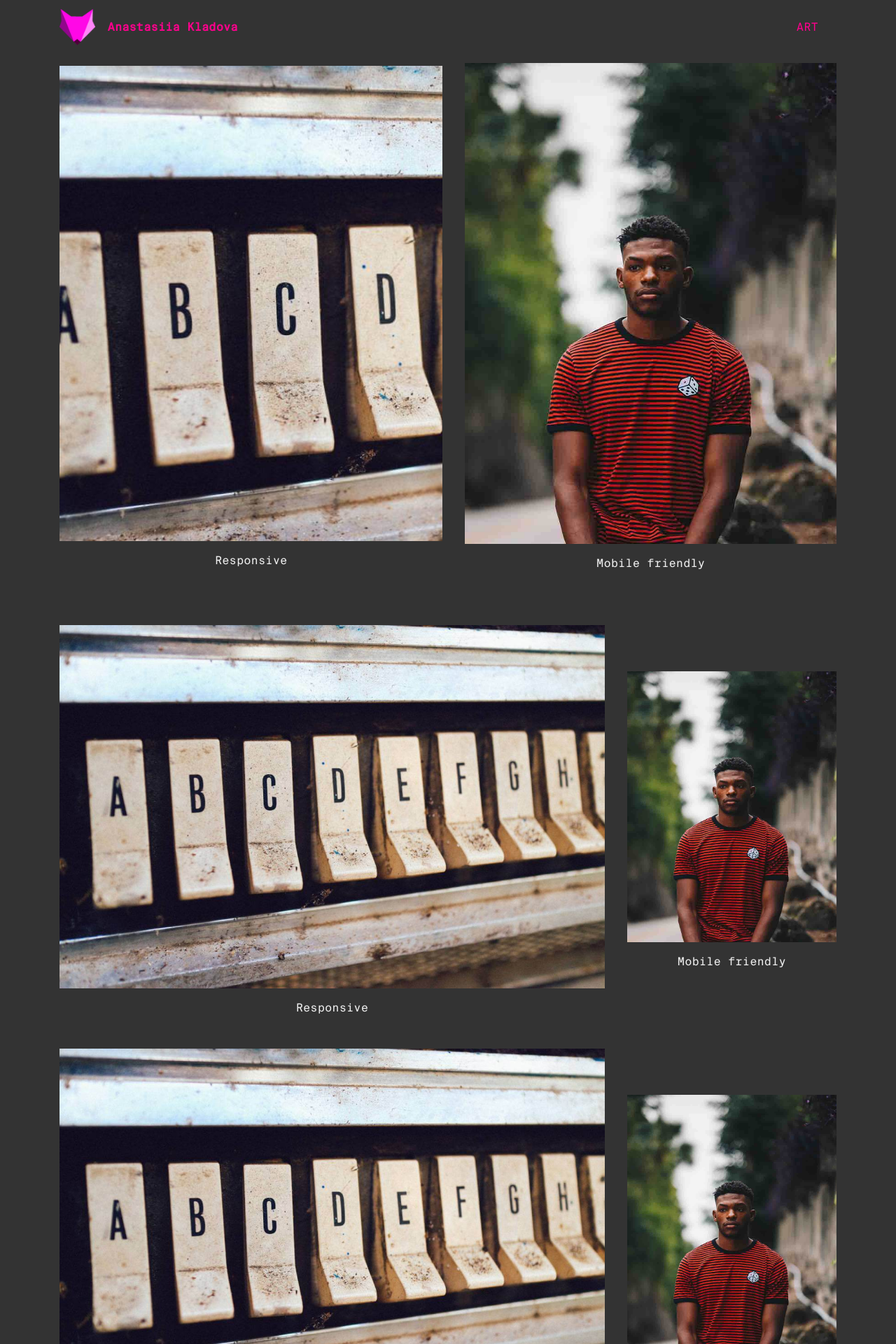
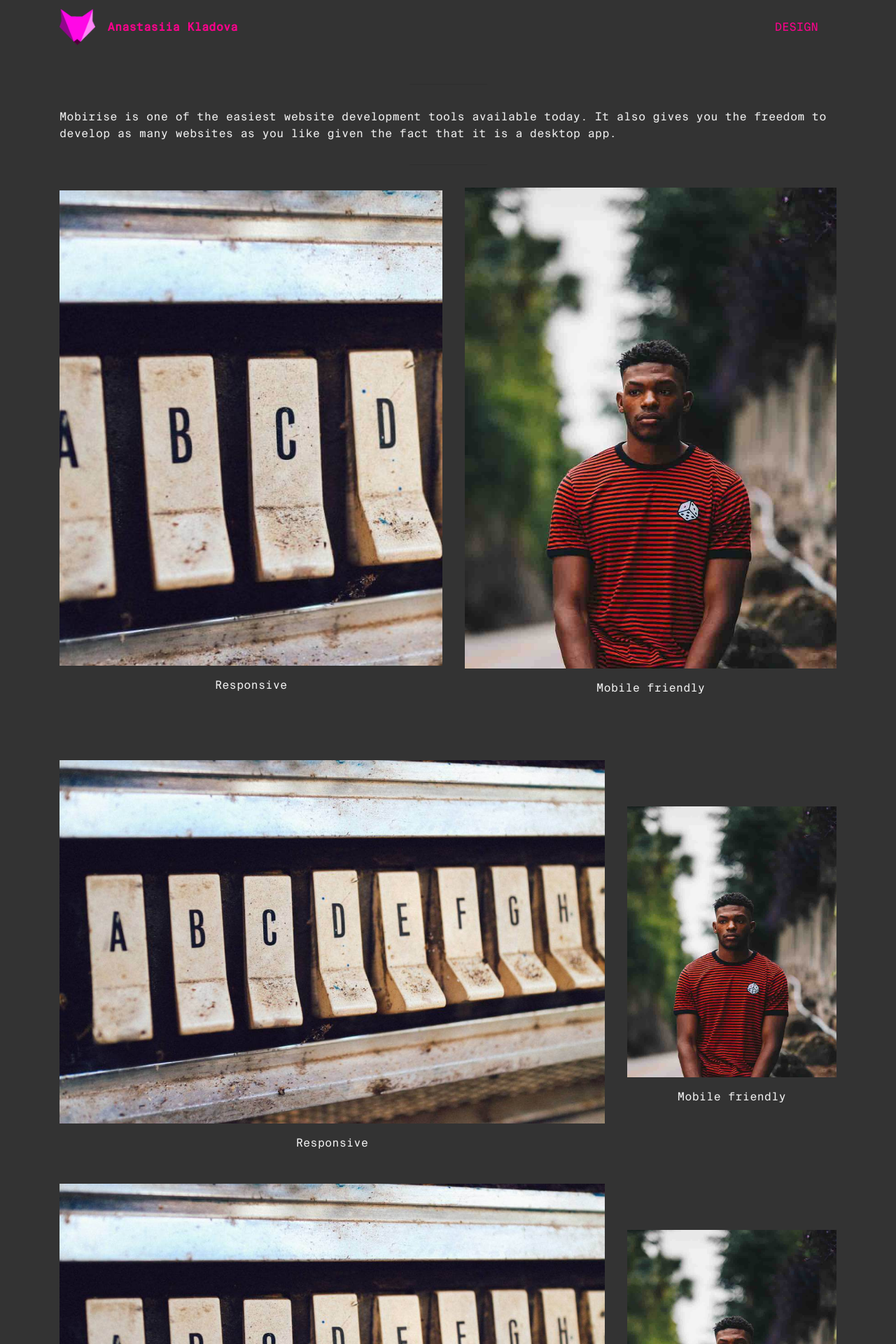
Before and after one commit to lasalarin/lasalarin.github.io, a PHP site: page /art.html in a window 1280 px wide. Shown: the top 1920 px of the page at 70% size. Run offline with PHP 8.4, Linux system fonts and the light colour scheme.

Commit message:
create github pages

```diff
--- a/art.html
+++ b/art.html
@@ -46,9 +46,7 @@
             </div>
         </div>
         <div class="collapse navbar-collapse" id="navbarSupportedContent">
-            <ul class="navbar-nav nav-dropdown nav-right" data-app-modern-menu="true"><li class="nav-item">
-                    <a class="nav-link link text-success display-7" href="art.html">ART</a>
-                </li>
+            <ul class="navbar-nav nav-dropdown nav-right" data-app-modern-menu="true"><li class="nav-item"><a class="nav-link link text-success display-7" href="home.html">DESIGN</a></li>
                 <li class="nav-item">
                     <a class="nav-link link text-success display-7" href="art.html" target="_blank"></a>
                 </li></ul>
@@ -57,7 +55,22 @@
     </nav>
 </section>
 
-<section class="engine"><a href="https://mobirise.me/b">how to create a site for free</a></section><section class="cid-qPYM0ycudt" id="content13-1p">
+<section class="engine"><a href="https://mobirise.me/w">free html5 templates</a></section><section class="mbr-section article content9 cid-qQB9uoVYvg" id="content9-31">
+
+
+
+    <div class="container">
+        <div class="inner-container" style="width: 100%;">
+            <hr class="line" style="width: 10%;">
+            <div class="section-text align-center mbr-fonts-style display-7">
+                    Mobirise is one of the easiest website development tools available today. It also gives you the freedom to develop as many websites as you like given the fact that it is a desktop app.
+                </div>
+            <hr class="line" style="width: 10%;">
+        </div>
+        </div>
+</section>
+
+<section class="cid-qPYM0ycudt" id="content13-1p">
 
     <div class="container">
             <div class="media-container-row" style="width: 100%;">
@@ -94,7 +107,7 @@
                     </div>
                 </div>
                 <div class="img-item">
-                    <img src="assets/images/face67.jpg">
+                    <img src="assets/images/face68.jpg">
                     <div class="img-caption">
                         <p class="mbr-fonts-style align-center mbr-black display-7">
                             Mobile friendly
@@ -118,7 +131,7 @@
                     </div>
                 </div>
                 <div class="img-item">
-                    <img src="assets/images/face67.jpg">
+                    <img src="assets/images/face68.jpg">
                     <div class="img-caption">
                         <p class="mbr-fonts-style align-center mbr-black display-7">
                             Mobile friendly
@@ -142,7 +155,7 @@
                     </div>
                 </div>
                 <div class="img-item">
-                    <img src="assets/images/face67.jpg">
+                    <img src="assets/images/face68.jpg">
                     <div class="img-caption">
                         <p class="mbr-fonts-style align-center mbr-black display-7">
                             Mobile friendly
--- a/assets/mobirise/css/mbr-additional.css
+++ b/assets/mobirise/css/mbr-additional.css
@@ -1368,9 +1368,34 @@ body {
 .dropup .dropdown-toggle::after {
   display: none;
 }
+.cid-qQB9uoVYvg {
+  padding-top: 120px;
+  padding-bottom: 30px;
+  background-color: #333333;
+}
+.cid-qQB9uoVYvg .line {
+  background-color: #333333;
+  color: #333333;
+  align: center;
+  height: 2px;
+  margin: 0 auto;
+}
+.cid-qQB9uoVYvg .section-text {
+  padding: 2rem 0;
+  color: #efefef;
+  text-align: left;
+}
+.cid-qQB9uoVYvg .inner-container {
+  margin: 0 auto;
+}
+@media (max-width: 768px) {
+  .cid-qQB9uoVYvg .inner-container {
+    width: 100% !important;
+  }
+}
 .cid-qPYM0ycudt {
-  padding-top: 90px;
-  padding-bottom: 30px;
+  padding-top: 0px;
+  padding-bottom: 45px;
   background: #333333;
 }
 .cid-qPYM0ycudt .media-container-row {
@@ -1801,7 +1826,7 @@ body {
 }
 .cid-qQB63O8yIa .nav-link:hover,
 .cid-qQB63O8yIa .dropdown-item:hover {
-  color: #cccccc !important;
+  color: #7f1933 !important;
 }
 .cid-qQ0hqPXpiT {
   padding-top: 30px;
@@ -1943,12 +1968,12 @@ body {
 }
 .cid-qPDreq6Fs3 .navbar {
   padding: .5rem 0;
-  background: #333333;
+  background: #fdf400;
   transition: none;
   min-height: 77px;
 }
 .cid-qPDreq6Fs3 .navbar-dropdown.bg-color.transparent.opened {
-  background: #333333;
+  background: #fdf400;
 }
 .cid-qPDreq6Fs3 a {
   font-style: normal;
@@ -2032,7 +2057,7 @@ body {
   padding-bottom: 0;
 }
 .cid-qPDreq6Fs3 .dropdown .dropdown-menu {
-  background: #333333;
+  background: #fdf400;
   display: none;
   position: absolute;
   min-width: 5rem;
@@ -2328,7 +2353,7 @@ body {
 }
 .cid-qPDreq6Fs3 .nav-link:hover,
 .cid-qPDreq6Fs3 .dropdown-item:hover {
-  color: #cccccc !important;
+  color: #7f1933 !important;
 }
 .cid-qPMfYhLMQV {
   padding-top: 120px;
```
Also changed, not shown: home.html (+3 -5 lines), assets/images/face68.jpg (added), 1 other file.
